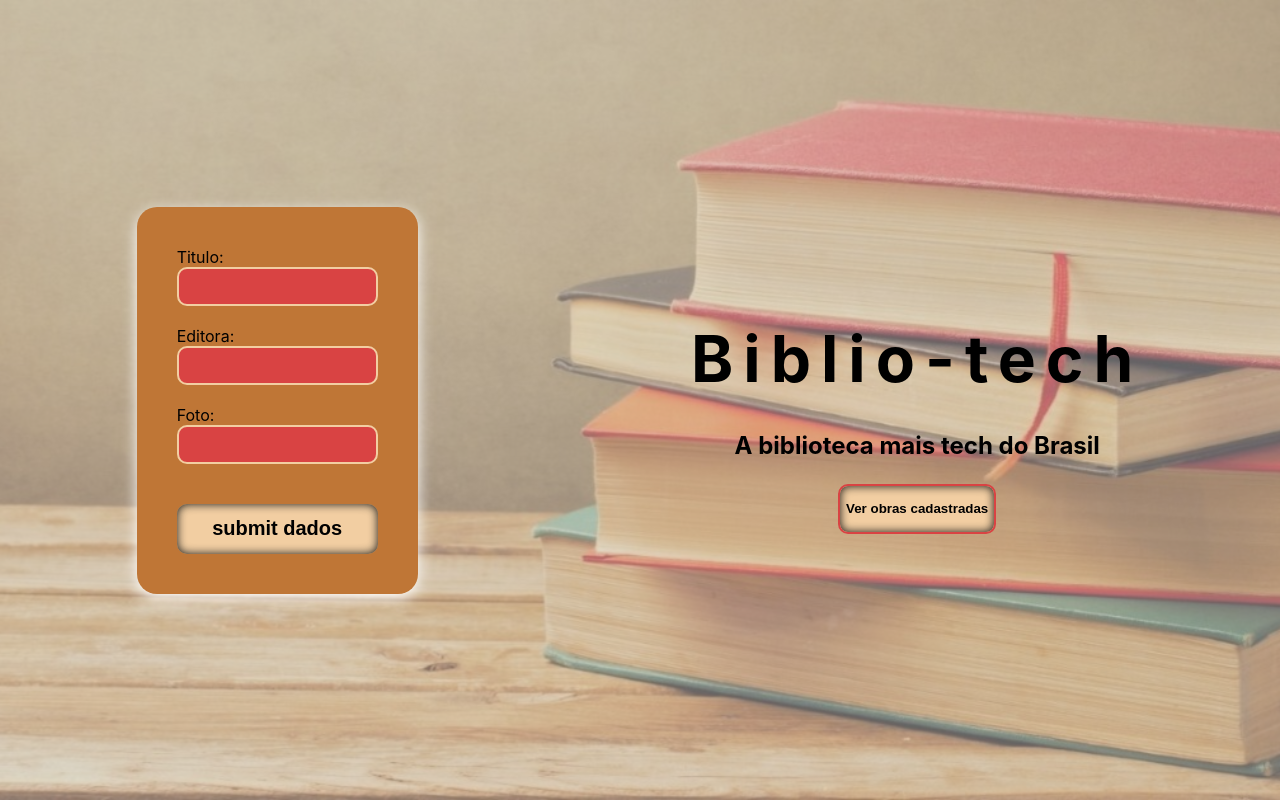
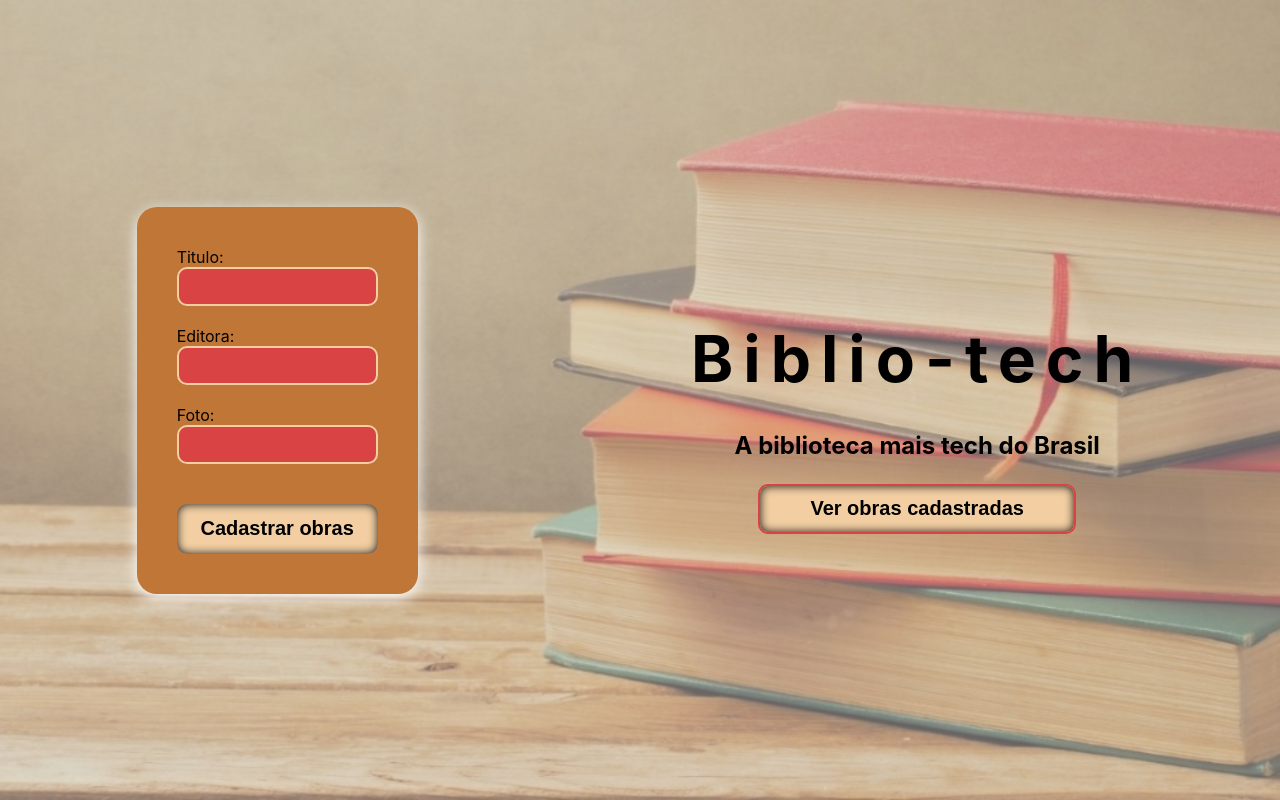
Before and after one commit to matheusdsilva01/Front-end-biblioteca, a React (Create React App) app: page / in a window 1280 px wide. Built offline with nearby package versions, Linux system fonts and the light colour scheme.

Commit message:
ajuste dos botões

```diff
--- a/src/pages/cadastro/cadastro.css
+++ b/src/pages/cadastro/cadastro.css
@@ -62,14 +62,17 @@ section>h1{
 section>h3{
     font-size: 24px;
 }
-section button{
-    background-color: #F2CEA2;
+.btn-router{
+    font-weight: bold;
+    font-size: 20px;
+    text-decoration: none;
     width: 100%;
     height: 50px;
+    padding: 0 50px;
+    border: solid 2px #D94343;
     border-radius: 10px;
-    border: none;
-    font-weight: bold;
-    border: solid 2px #D94343;
+    background-color: #F2CEA2;
+    color: #000;
     box-shadow: inset 0 0 10px #141414;
     transition: all 0.3s;
 }
--- a/src/pages/cadastro/index.jsx
+++ b/src/pages/cadastro/index.jsx
@@ -1,6 +1,6 @@
 import axios from "../../services/api";
 import { useState } from 'react';
-import { Link} from 'react-router-dom';
+import { Link } from 'react-router-dom';
 import './cadastro.css';
 import Swal from "sweetalert2";
 
@@ -21,7 +21,7 @@ export default function Form() {
 
     function handleSubmit(event) {
         event.preventDefault();
-            if(verification()){
+        if (verification()) {
             axios.post('/obra', form);
             Swal.fire({
                 title: 'Cadastro realizado com sucesso!',
@@ -33,13 +33,13 @@ export default function Form() {
     }
 
     const verification = () => {
-        if (form.titulo === '' || form.editora === '' || form.foto === ''){
+        if (form.titulo === '' || form.editora === '' || form.foto === '') {
             Swal.fire({
                 title: 'Prencha os campos corretamente',
                 icon: 'error'
             })
             return false
-        }else{
+        } else {
             return true
         }
     }
@@ -60,14 +60,18 @@ export default function Form() {
                     <input id="titulo" type="text" name="titulo" onChange={handleChange} /><br />
                     <label className="label" htmlFor="editora">Editora: </label>
                     <input id="editora" type="text" name="editora" onChange={handleChange} /><br />
-                    <label  className="label" htmlFor="foto">Foto: </label>
+                    <label className="label" htmlFor="foto">Foto: </label>
                     <input id="foto" type="text" name="foto" onChange={handleChange} /><br />
-                    <button>submit dados</button>
+                    <button>Cadastrar obras</button>
                 </form>
                 <section>
                     <h1>Biblio-tech</h1>
                     <h3>A biblioteca mais tech do Brasil</h3>
-                    <Link to="/obras"><button> Ver obras cadastradas</button></Link>
+                    <Link to="/obras">
+                        <button className="btn-router" >
+                            Ver obras cadastradas
+                        </button>
+                    </Link>
                 </section>
             </div>
         </>
--- a/src/pages/obras/index.jsx
+++ b/src/pages/obras/index.jsx
@@ -28,8 +28,14 @@ export default function Dados() {
 
     return (
         <>
-            <h1>Lista de Obra</h1>
-            <Link to="/">Cadastre uma obra</Link>
+            <div className='container' >
+                <h1>Lista de Obra</h1>
+                <Link to="/">
+                    <button className='btn-router'>
+                        Cadastrar uma obra
+                    </button>
+                </Link>
+            </div>
             <div className="container-cards">
                 {form && mostrarDados()}
             </div>
--- a/src/pages/obras/obra.css
+++ b/src/pages/obras/obra.css
@@ -1,3 +1,9 @@
+.container{
+    display: flex;
+    flex-direction: column;
+    justify-content: center;
+    align-items: center;
+}
 .container-cards{
     display: flex;
     flex-wrap: wrap;
```
Lines whose indentation alone changed are shown as unchanged.
